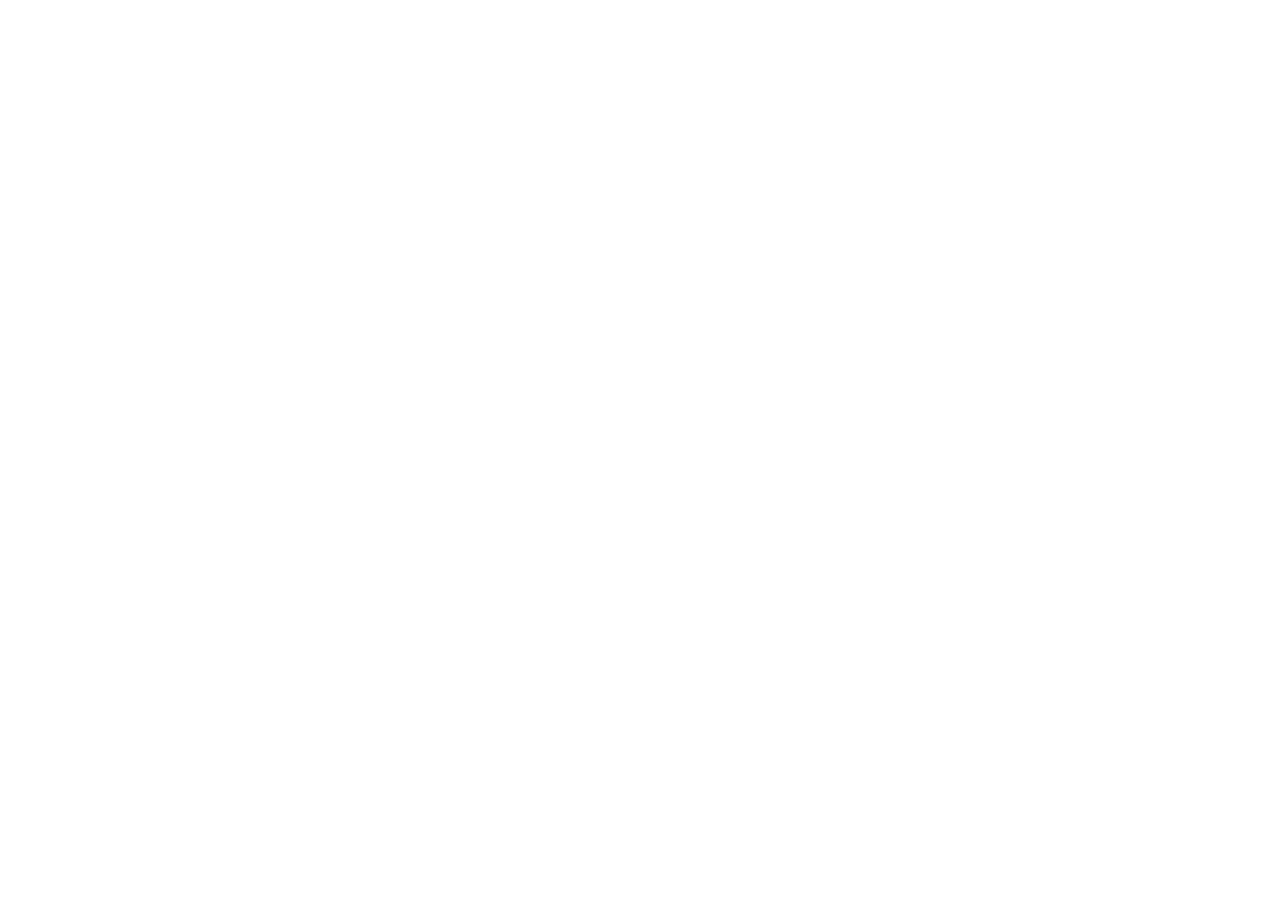
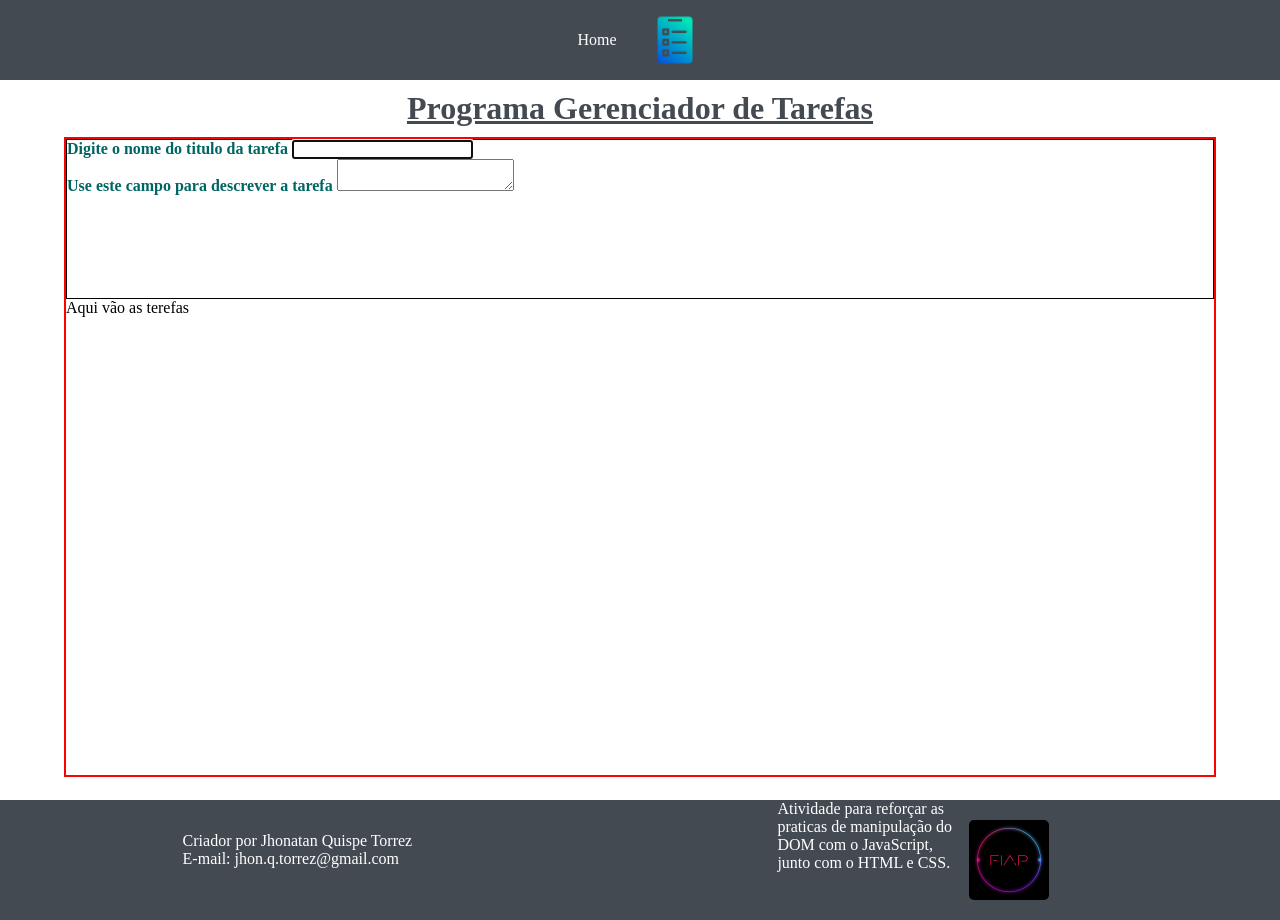
Before and after one commit to JhowQT/CP1-2SEM, a plain HTML site: page index.html in a window 1280 px wide. Before the commit the page ends 800 px from the top, so only its background shows below. Drawn offline with Linux system fonts and the light colour scheme.

Commit message:
ajustes no html com css

```diff
--- a/css/index.css
+++ b/css/index.css
@@ -0,0 +1,76 @@
+*{
+    padding:0;
+    margin:0;
+    box-sizing:border-box;
+}
+body{
+    background-color:#ffffff;
+}
+
+/*Cabeçalho*/
+header{
+    background-color:#444a51;
+    color:#ffffff;
+    display: flex;
+    justify-content:center;
+    align-items:center;
+
+    height:10vh;
+}
+.img1{
+    height:7vh;
+    margin-left:30px;
+}
+
+/*Main*/
+
+main{
+    justify-items: center;
+    height:90vh;
+}
+main h1{
+    padding-top:10px;
+    padding-bottom:10px;
+    color: #444a51;
+    text-decoration:underline;
+}
+section{
+    border: solid 2px red;
+    height:80vh;
+    width:90vw;
+}
+form{
+    border:solid 1px black;
+    height:20vh;
+}
+label{
+    font-weight: bold;
+    color:#006663;
+}
+
+/*Footer da página*/
+footer{
+    background-color: #444a51;
+    height:15vh;
+    display: flex;
+    align-items: center;
+    justify-content:space-around;
+}.divFooter{
+    height:7vh;
+}
+footer p{
+    color: #ffffff;
+}
+article{
+    display: flex;
+    align-items: center;
+    width:25vw;
+}
+article p{
+    width:15vw;
+    height:15vh;
+}
+.img2{
+    border-radius:5px;
+    height:10vh;
+}
--- a/index.html
+++ b/index.html
@@ -8,6 +8,39 @@
     <title>Check Point 2 Semestre</title>
 </head>
 <body>
-
+    <header>
+        <p>Home</p>
+        <img class="img1" src="./img/img1-cp4.png" alt="fimagem gerenciador de tarefas">
+    </header>
+    <main>
+        <h1>Programa Gerenciador de Tarefas</h1>
+        <section>
+            <form>
+                <div>
+                    <label for="inTitulo" >Digite o nome do titulo da tarefa</label>
+                    <input type="text" id="inTitulo" name="inTitulo" required autofocus>
+                </div>
+                <div>
+                    <label for="inDescricao" >Use este campo para descrever a tarefa</label>
+                    <textarea name="" id=""></textarea>
+                </div>
+            </form>
+            <div>
+                Aqui vão as terefas
+            </div>
+        </section>
+    </main>
+    <footer>
+        <div class="divFooter">
+            <p>Criador por Jhonatan Quispe Torrez</p>
+            <p>E-mail: jhon.q.torrez@gmail.com</p>
+        </div>
+        <article>
+            <p class="article-top">
+                Atividade para reforçar as praticas de manipulação do DOM com o JavaScript, junto com o HTML e CSS.
+            </p>
+            <img class="img2" src="./img/img2-cp4.jpg" alt="logo Fiap">
+        </article>
+    </footer>
 </body>
 </html>
```
Also changed, not shown: img/img1-cp4.png (added), img/img2-cp4.jpg (added).
